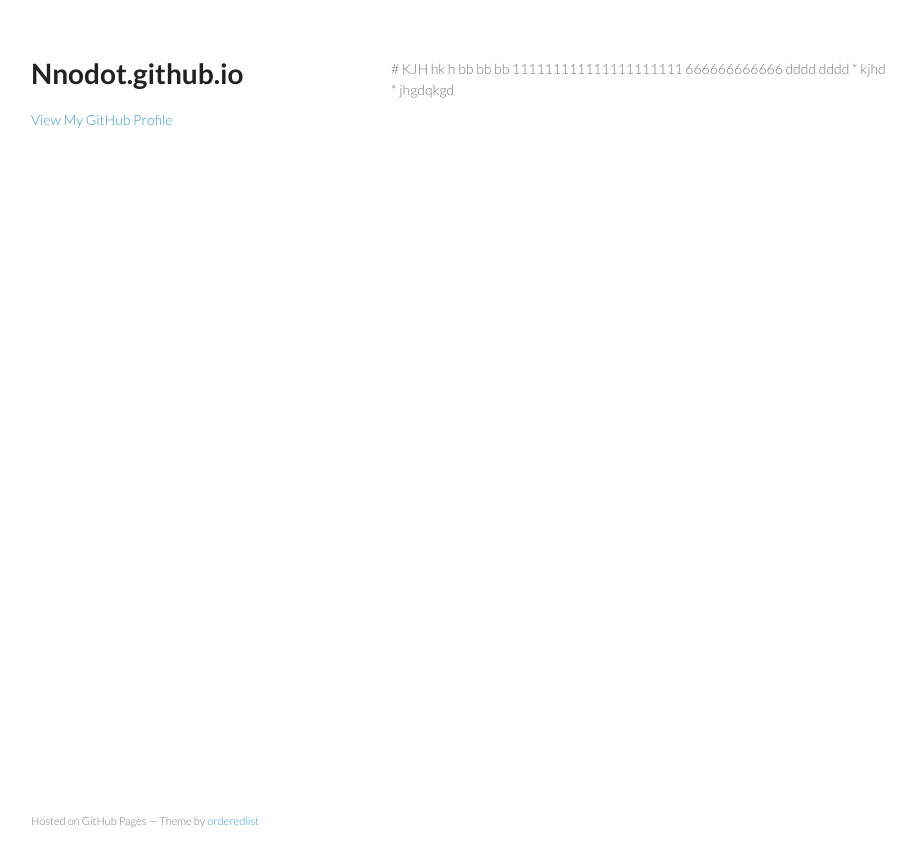
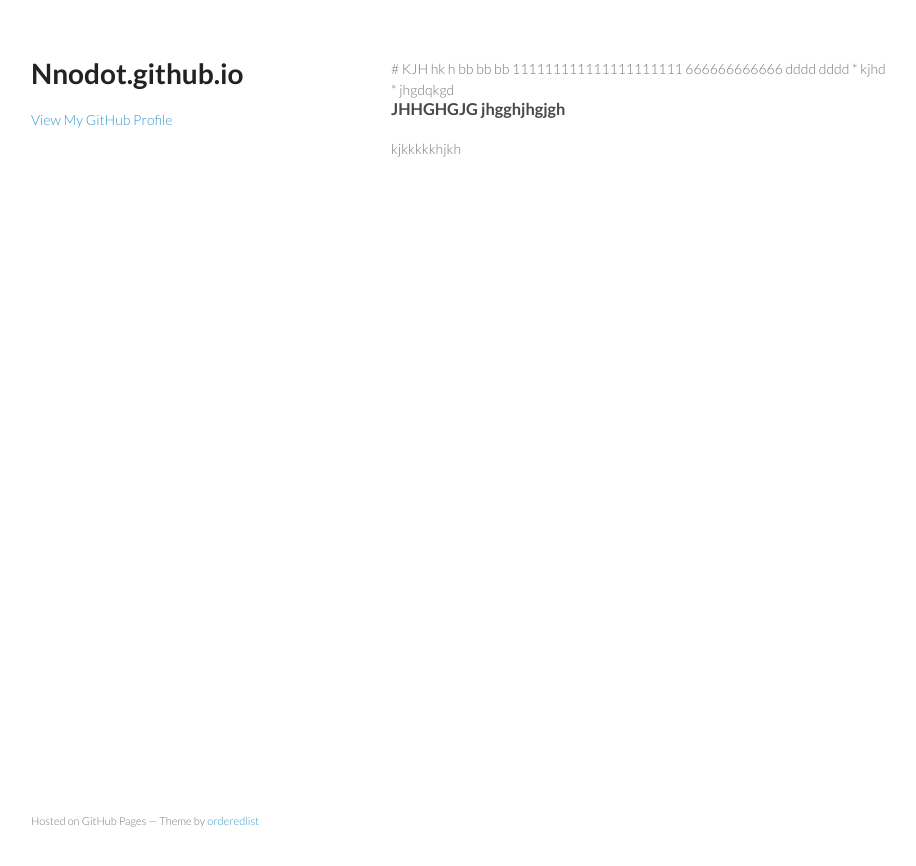
Before and after one commit to nnodot/nnodot.github.io, a Jekyll site: the page built from bb.md, in a window 1280 px wide. Shown: the top 866 px of the page, without its empty margins (179-1095 px from the left). Built offline with Jekyll 4.4.1, drawn with Linux system fonts in a browser that asks for light colours.

Commit message:
Update bb.md

```diff
--- a/bb.md
+++ b/bb.md
@@ -13,3 +13,7 @@ dddd
 
 * kjhd
 * jhgdqkgd
+
+<h3>JHHGHGJG jhgghjhgjgh</h3>
+
+kjkkkkkhjkh
```
